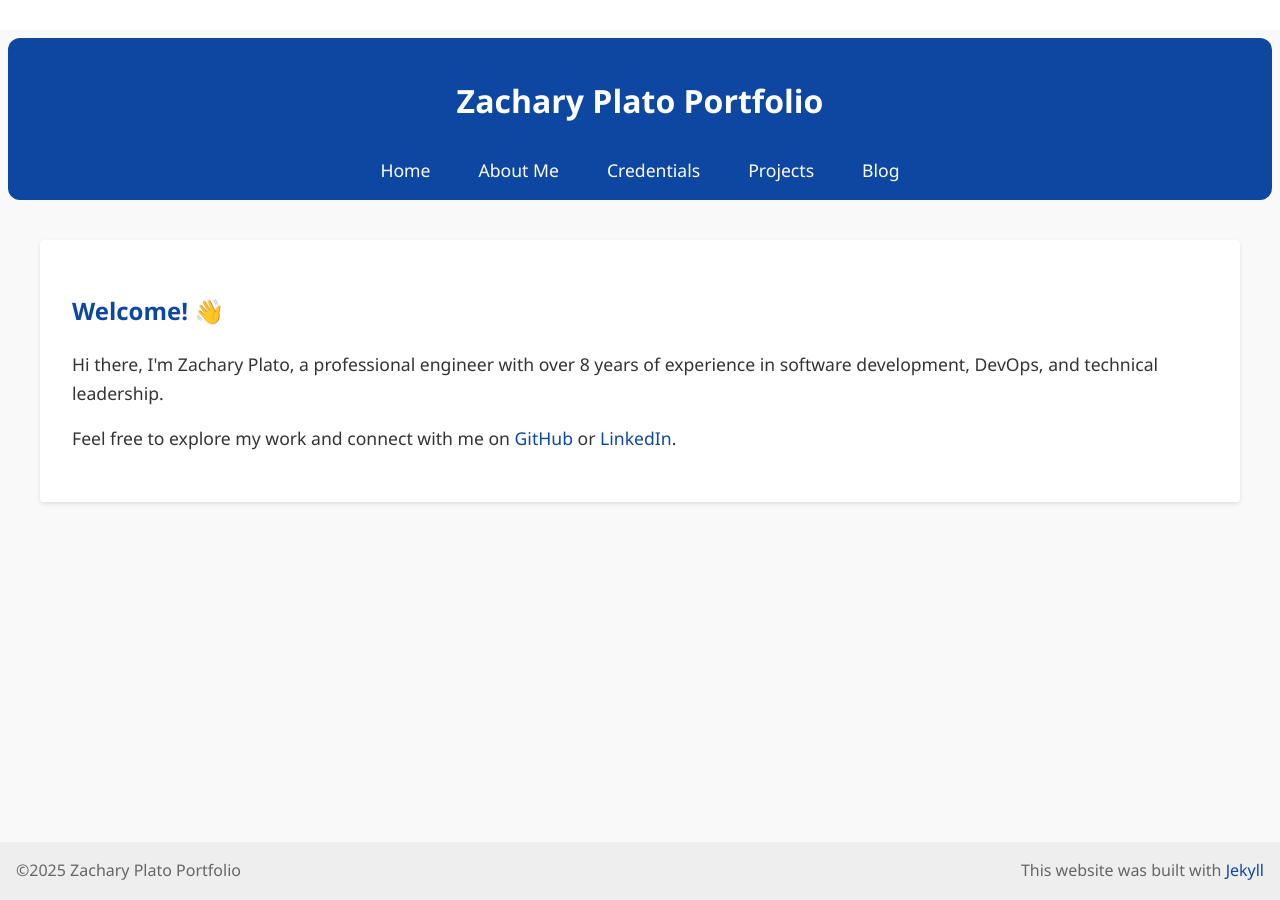
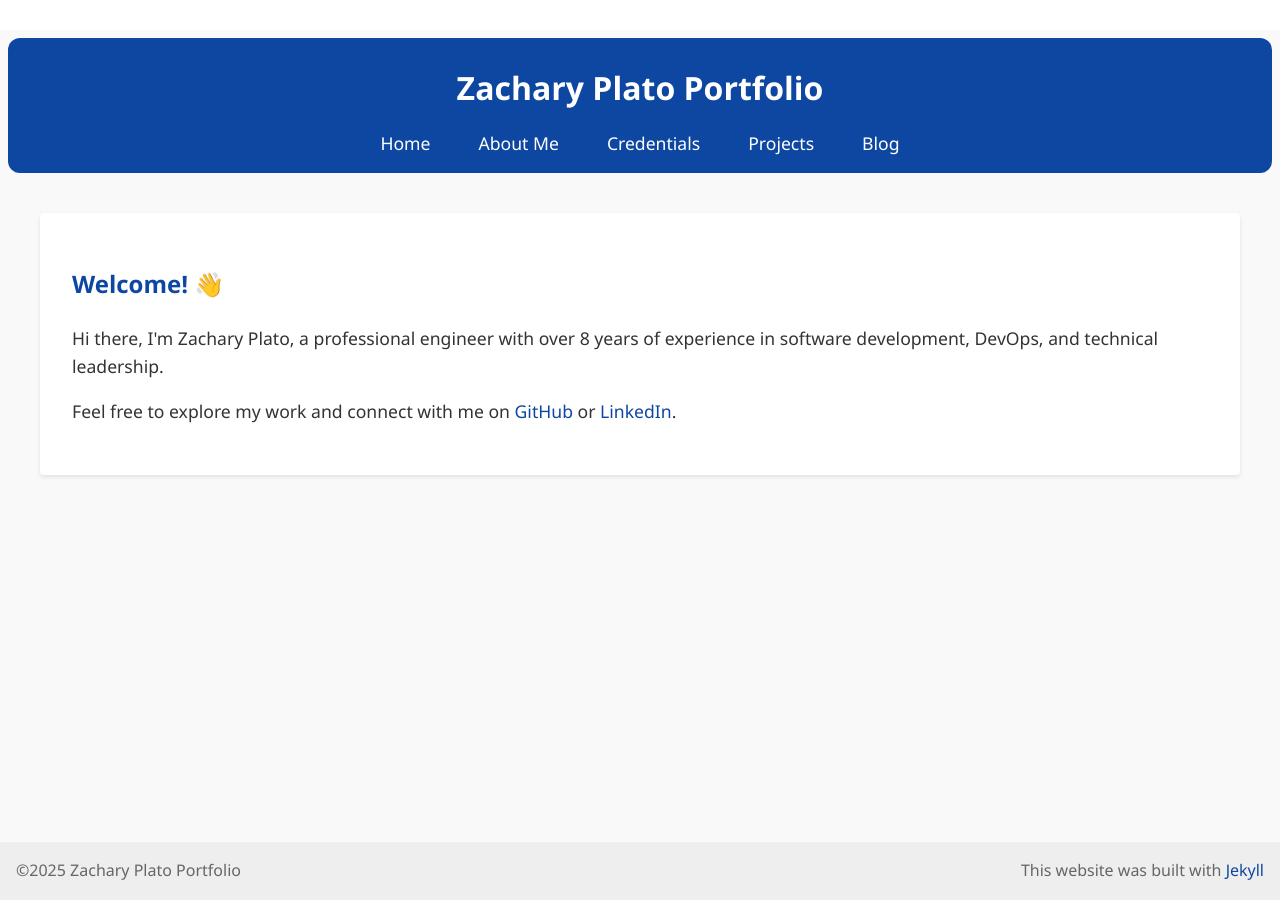
Before and after one commit to zplato/zplato.github.io, a Jekyll site: the page built from index.html, in a window 1280 px wide. Built offline with Jekyll 4.4.1, drawn with Linux system fonts in a browser that asks for light colours.

Commit message:
init site

```diff
--- a/_layouts/default.html
+++ b/_layouts/default.html
@@ -16,6 +16,9 @@
 
     header h1 {
       color: white !important;
+      margin: 0;
+      padding: 0.5rem 0;
+      text-align: center;
     }
 
     nav ul {
@@ -46,7 +49,7 @@
         position: fixed;
         top: 0;
         left: 0;
-        padding: 6rem 0 2rem 0;
+        padding: 7rem 0 2rem 0;
         z-index: 998;
         pointer-events: none;
       }
@@ -59,7 +62,7 @@
       .hamburger {
         display: block;
         position: absolute;
-        top: 0.75rem;
+        top: 4rem; /* Moved below the header text */
         right: 1.5rem;
         width: 30px;
         height: 22px;
@@ -75,12 +78,6 @@
         margin-bottom: 5px;
         border-radius: 2px;
         transition: 0.4s;
-      }
-
-      .hamburger.active {
-        position: absolute;
-        top: 2.5rem;
-        right: 1.5rem;
       }
 
       .hamburger.active span:nth-child(1) {
@@ -117,7 +114,7 @@
 <header>
   <h1>{{ site.title }}</h1>
   <div class="hamburger" id="hamburger">
-    <span></span> <!-- Create lines of hamburger menu -->
+    <span></span>
     <span></span>
     <span></span>
   </div>
```
